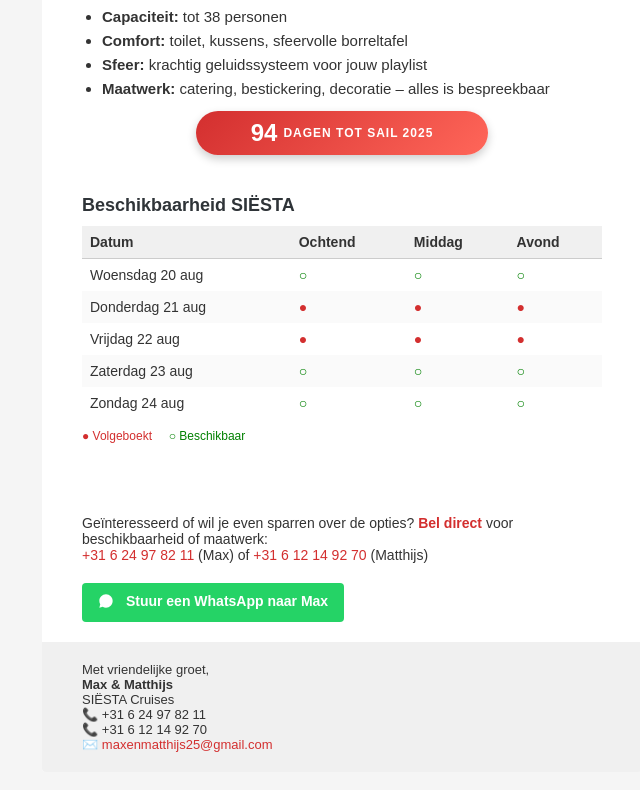
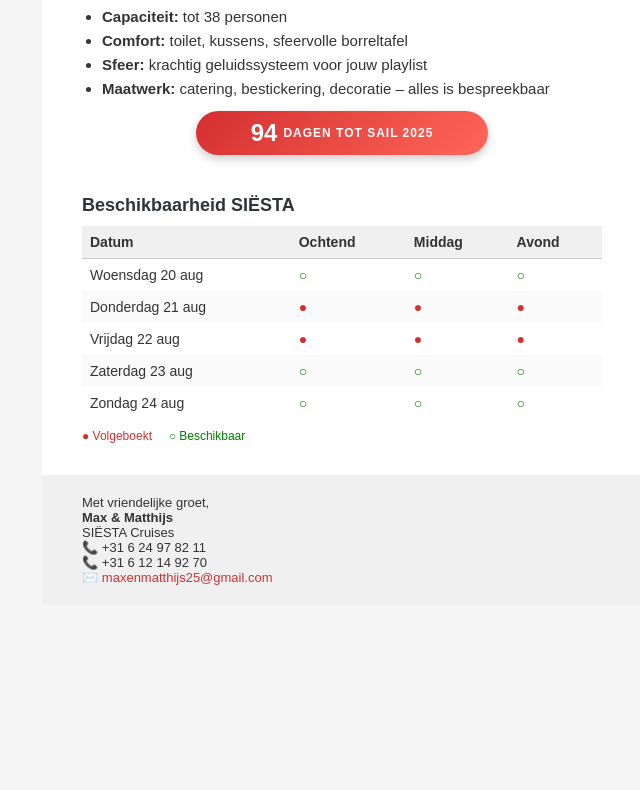
Before and after one commit to matthijshart/SailSiesta, a plain HTML site: page index.html in a window 1280 px wide. Shown: the part 694-1484 px from the top of the page, without its empty margins (298-938 px from the left). After the commit the page ends 1319 px from the top, so only its background shows below. Drawn offline with Linux system fonts and the light colour scheme.

Commit message:
Update index.html

```diff
--- a/index.html
+++ b/index.html
@@ -171,35 +171,6 @@
   </td>
 </tr>
 
-          <!-- Call-to-action blok -->
-<tr>
-  <td style="padding:20px 40px;">
-
-    <!-- Bel direct -->
-    <p style="margin:20px 0 10px; font-size:14px; color:#333;">
-      Geïnteresseerd of wil je even sparren over de opties?
-      <strong style="color:#D32F2F;">Bel direct</strong> voor beschikbaarheid of maatwerk:
-      <br>
-      <a href="tel:+31624978211" style="color:#D32F2F; text-decoration:none;">+31 6 24 97 82 11</a> (Max) of
-      <a href="tel:+31612149270" style="color:#D32F2F; text-decoration:none;">+31 6 12 14 92 70</a> (Matthijs)
-    </p>
-
-    <!-- WhatsApp-button -->
-    <a href="https://wa.me/31624978211"
-       style="display:inline-block; margin-top:10px; padding:10px 16px; background:#25D366; color:white; text-decoration:none; border-radius:4px; font-size:14px; font-weight:bold;">
-      <span style="display:inline-block; vertical-align:middle; margin-right:8px;">
-        <!-- WhatsApp icoon (inline SVG) -->
-        <svg xmlns="http://www.w3.org/2000/svg" height="16" viewBox="0 0 24 24" width="16" fill="white">
-          <path d="M0 0h24v24H0z" fill="none"/>
-          <path d="M16.52 13.85c-.25-.13-1.48-.73-1.71-.81-.23-.09-.4-.13-.57.13-.17.25-.65.81-.8.98-.15.17-.3.19-.55.06-.25-.13-1.05-.39-2-1.24-.74-.66-1.24-1.48-1.39-1.73-.15-.25-.02-.39.11-.51.11-.11.25-.29.37-.43.13-.15.17-.25.25-.42.08-.17.04-.32-.02-.45-.06-.13-.57-1.38-.78-1.89-.21-.51-.42-.44-.57-.45h-.49c-.17 0-.45.06-.68.32s-.89.87-.89 2.12c0 1.25.91 2.45 1.03 2.62.13.17 1.79 2.75 4.35 3.86.61.26 1.09.42 1.46.54.61.19 1.17.16 1.61.1.49-.07 1.48-.6 1.69-1.18.21-.58.21-1.08.15-1.18-.06-.1-.23-.17-.49-.3zM12 2C6.48 2 2 6.48 2 12c0 1.85.5 3.57 1.39 5.05L2 22l5.1-1.33C8.43 21.5 10.17 22 12 22c5.52 0 10-4.48 10-10S17.52 2 12 2z"/>
-        </svg>
-      </span>
-      Stuur een WhatsApp naar Max
-    </a>
-
-  </td>
-</tr>
-
           <!-- Footer met twee kolommen -->
 <tr>
   <td style="background:#f0f0f0; padding:20px 40px; font-size:13px; color:#333;">
```
